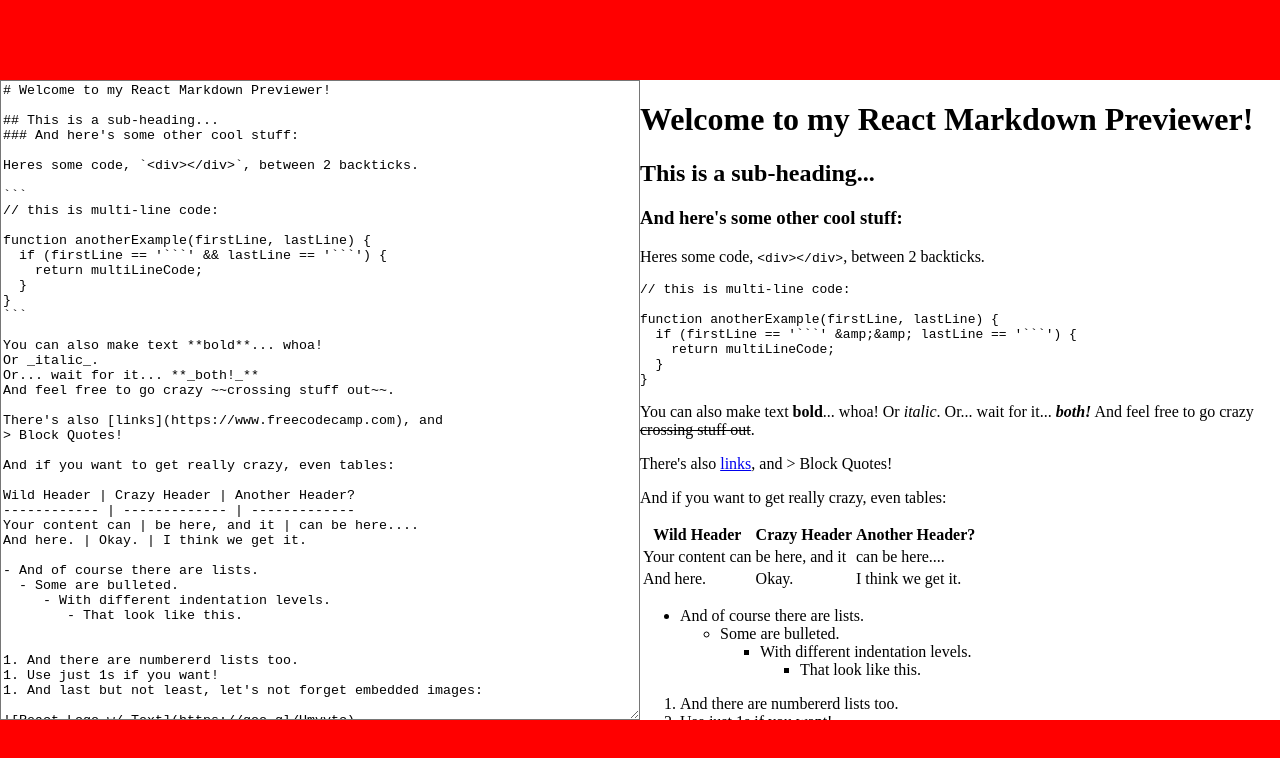
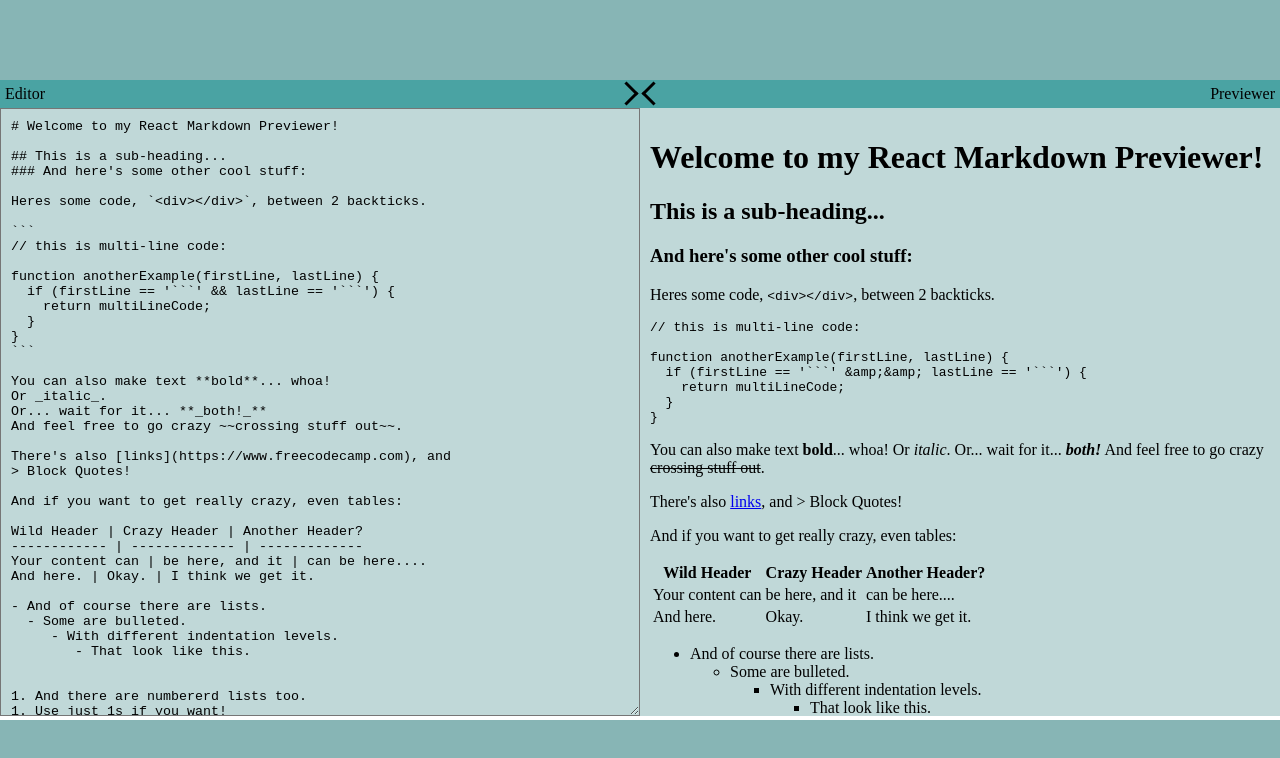
Before and after one commit to EmilBabazade/MArkdownPreviewer, a React (Create React App) app: page / in a window 1280 px wide. Shown: the top 758 px of the page. Built offline with nearby package versions, Linux system fonts and the light colour scheme; the HTML template or start-up script is replaced by a standard one.

Commit message:
pane header bars

```diff
--- a/src/App.js
+++ b/src/App.js
@@ -3,9 +3,13 @@
   states - DONE
   markdown - DONE
   better styling
-    window title bars for editor and preview
+    window title bars for editor and preview - DONE
     button to make full screen
+    pane header font
+    shadows
   responsive
+  extract into components
+  arrow images for buttons
   test
 */
 
@@ -15,13 +19,19 @@ import marked from 'marked'
 import DOMPurify from 'dompurify'
 import initialText from './placeholderText'
 
+const containerBackground = '#87b5b5'
+const paneHeaderBackground = '#4aa3a3'
+const textContainerBackground = '#c0d8d8'
+const textContainerHeight = 95
+// const paneHeaderHeight = 100 - textContainerHeight
+
 const useStyles = createUseStyles({
     container: {
         width: '100%',
         height: '100%',
-        backgroundColor: 'red',
         margin: '0',
-        padding: '0'
+        padding: '0',
+        backgroundColor: containerBackground
     },
     content: {
         position: 'absolute',
@@ -31,18 +41,53 @@ const useStyles = createUseStyles({
         display: 'flex',
         flexFlow: 'row'
     },
-    textArea: {
+    pane: {
         width: '50%',
         height: '100%',
         margin: '0',
         backgroundColor: '#ffffff'
     },
+    textContainer: {
+        height: `${textContainerHeight}%`,
+        width: '100%',
+        padding: '10px',
+        backgroundColor: textContainerBackground
+    },
     markdownArea: {
-        extend: 'textArea',
+        extend: 'textContainer',
     },
     previewArea: {
-        extend: 'textArea',
+        extend: 'textContainer',
         overflow: 'scroll'
+    },
+    paneHeader: {
+        width: '100%',
+        padding: '5px',
+        backgroundColor: paneHeaderBackground,
+        margin: 0,
+        display: 'flex',
+        flexFlow: 'row',
+        justifyContent: 'space-between',
+        alignContent: 'center',
+        '& *': {
+            margin: 0,
+            padding: 0
+        }
+    },
+    arrow: {
+        height: '100%',
+        border: 'solid black',
+        borderWidth: '0 3px 3px 0',
+        display: 'inline-block',
+        padding: '7px'
+    },
+    rightArrow: {
+        extend: 'arrow',
+        transform: 'rotate(-45deg)'
+    },
+    leftArrow: {
+        extend: 'arrow',
+        transform: 'rotate(135deg)'
     }
 })
 
@@ -71,11 +116,23 @@ const App = () => {
     return (
         <div className={styles.container}>
             <div className={styles.content}>
-                <textarea value={editor} onChange={handleEditorText} className={styles.markdownArea}/>
+                <div className={styles.pane}>
+                    <div className={styles.paneHeader}>
+                        <p>Editor</p>
+                        <i className={styles.rightArrow}></i>
+                    </div>
+                    <textarea value={editor} onChange={handleEditorText} className={styles.markdownArea}/>
+                </div>
                 {/* already sanitized */}
-                <div className={styles.previewArea} dangerouslySetInnerHTML={{
-                    __html: preview
-                }} />
+                <div className={styles.pane}>
+                    <div className={styles.paneHeader}>
+                        <i className={styles.leftArrow}></i>
+                        <p>Previewer</p>
+                    </div>
+                    <div className={styles.previewArea} dangerouslySetInnerHTML={{
+                        __html: preview
+                    }} />
+                </div>
             </div>
         </div>
     )
```
